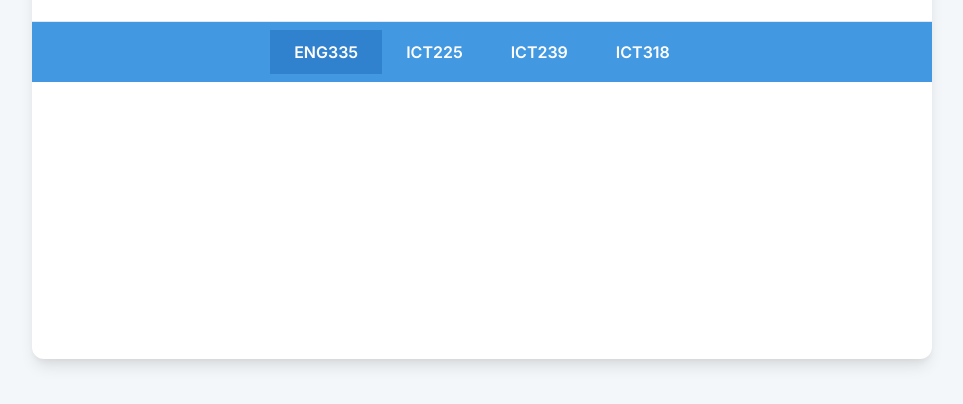
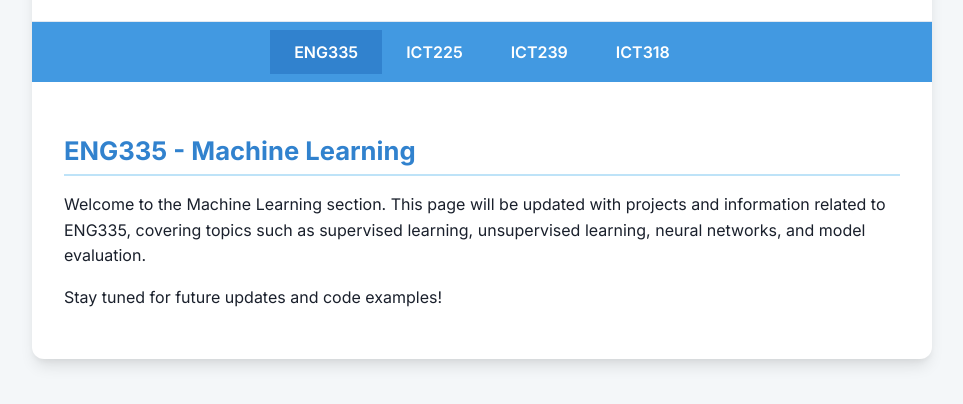
Before and after one commit to eamonhu-SUSS/eamonhu-SUSS.github.io, a plain HTML site: page index.html in a window 1280 px wide. Shown: the part 94-498 px from the top of the page, without its empty margins (158-1121 px from the left). Drawn offline with Linux system fonts and the light colour scheme.

Commit message:
Update index.html
fixed text and updated animations

```diff
--- a/index.html
+++ b/index.html
@@ -74,6 +74,7 @@
 
         nav a:hover {
             background-color: var(--accent-blue-dark);
+            transform: scale(1.05); /* Added hover animation */
         }
 
         nav a.active {
@@ -85,31 +86,22 @@
             overflow: hidden;
         }
 
+        /* Simplified transition with opacity for reliability */
         .subpage {
-            /* Animation for subpage transitions */
-            transform: translateX(100%);
             opacity: 0;
-            transition: transform 0.5s cubic-bezier(0.68, -0.55, 0.27, 1.55), opacity 0.5s ease;
-            position: absolute;
-            top: 0;
-            left: 0;
-            width: 100%;
-            padding: 2rem;
-            box-sizing: border-box;
-            z-index: 0;
+            transition: opacity 0.5s ease;
+            display: none; /* Hide the page by default */
         }
 
         .subpage.active {
-            transform: translateX(0);
             opacity: 1;
-            position: relative;
-            z-index: 1;
         }
 
         .page-wrapper {
             position: relative;
             min-height: 400px; /* Adjust as needed */
             overflow: hidden;
+            padding: 2rem;
         }
 
         /* General content styling */
@@ -137,6 +129,12 @@
             padding: 1.5rem;
             border-radius: 8px;
             border: 1px solid var(--border-color);
+            transition: transform 0.3s ease, box-shadow 0.3s ease; /* Added animation */
+        }
+
+        .cipher-block:hover {
+            transform: translateY(-5px); /* Added lift effect on hover */
+            box-shadow: 0 10px 20px -5px rgba(0, 0, 0, 0.1);
         }
 
         .cipher-block h3 {
@@ -384,35 +382,28 @@
             });
 
             function showPage(pageId) {
-                // Determine the direction for the animation
-                const currentPage = document.querySelector('.subpage.active');
-                let direction = 1; // 1 for slide in from right, -1 for slide in from left
-
-                if (currentPage) {
-                    const currentPageIndex = Array.from(subpages).findIndex(p => p.id === currentPage.id);
-                    const newPageIndex = Array.from(subpages).findIndex(p => p.id === pageId.slice(1));
-                    if (newPageIndex < currentPageIndex) {
-                        direction = -1;
-                    }
-                }
-
-                // Hide all subpages
+                // First, hide all subpages and set their display to none
                 subpages.forEach(page => {
                     page.classList.remove('active');
-                    page.style.transform = `translateX(${direction * 100}%)`;
+                    page.style.display = 'none';
                 });
 
-                // Show the target subpage with animation
+                // Get the target subpage
                 const targetPage = document.querySelector(pageId);
                 if (targetPage) {
+                    // Update navigation links
                     navLinks.forEach(link => link.classList.remove('active'));
                     document.querySelector(`nav a[href="${pageId}"]`).classList.add('active');
 
-                    // Small timeout to allow transition
+                    // Set the display of the new page to block, but keep opacity 0
+                    targetPage.style.display = 'block';
+
+                    // Use a small timeout to force a browser reflow and then apply the active class
                     setTimeout(() => {
                         targetPage.classList.add('active');
+                        // Set the height of the wrapper to match the content
                         pageWrapper.style.minHeight = targetPage.clientHeight + 'px';
-                    }, 100);
+                    }, 10);
                 }
             }
         });
```
